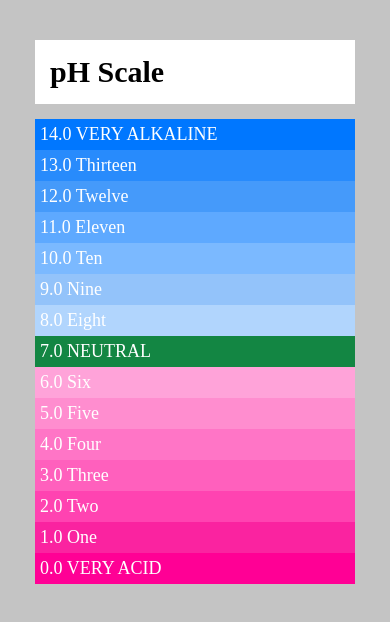
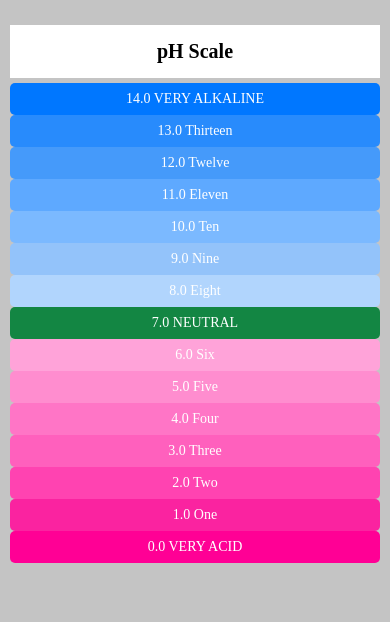
Before and after one commit to junaidkhatri56/ph-scale, a plain HTML site: page index.html in a window 390 px wide. Drawn offline with Linux system fonts and the light colour scheme.

Commit message:
responsive done

```diff
--- a/index.html
+++ b/index.html
@@ -4,7 +4,7 @@
     <meta charset="UTF-8">
     <meta name="viewport" content="width=device-width, initial-scale=1.0">
     <title>PH-Scale</title>
-    <link rel="stylesheet" href="style.css">
+    <link rel="stylesheet" href="./style.css">
 </head>
 <body>
     <div class="sec-1">
--- a/style.css
+++ b/style.css
@@ -1,68 +1,73 @@
-*{
+* {
     padding: 0;
     margin: 0;
     box-sizing: border-box;
 }
-html{
-    font-size: 62.5%;
+
+html {
+    font-size: 62.5%; /* 1rem = 10px for easier rem calculations */
 }
-body{
+
+body {
     background-color: #c4c4c4;
 }
-.sec-1 h1{
-      font-size: 30px;
-      padding: 15px;
-      background-color: white;
-      margin: 40px 35px 15px;
+
+.sec-1 h1 {
+    font-size: 2.5rem; /* Scalable font size */
+    padding: 1.5rem;
+    background-color: white;
+    margin: 4rem 2rem 1.5rem;
+    text-align: center;
 }
-.sec-2 p{
-    font-size: 18px;
+
+.sec-2 p {
+    font-size: 1.8rem; /* Scalable font size */
     color: white;
-    margin: 0 35px;
-    padding: 5px 5px;
+    margin: 0 2rem;
+    padding: 1rem;
+    text-align: center;
+    border-radius: 0.5rem;
 }
-.bg-1{
-    background-color: rgb(0, 119, 255);
+
+/* Color backgrounds for the pH scale items */
+.bg-1 { background-color: rgb(0, 119, 255); }
+.bg-2 { background-color: rgb(40, 139, 252); }
+.bg-3 { background-color: rgb(69, 154, 250); }
+.bg-4 { background-color: rgb(94, 169, 255); }
+.bg-5 { background-color: rgb(123, 185, 255); }
+.bg-6 { background-color: rgb(147, 195, 250); }
+.bg-7 { background-color: rgb(177, 213, 253); }
+.bg-8 { background-color: rgb(19, 134, 67); }
+.bg-9 { background-color: rgb(255, 163, 217); }
+.bg-10 { background-color: rgb(255, 141, 207); }
+.bg-11 { background-color: rgb(255, 117, 198); }
+.bg-12 { background-color: rgb(255, 96, 189); }
+.bg-13 { background-color: rgb(255, 67, 177); }
+.bg-14 { background-color: rgb(250, 35, 160); }
+.bg-15 { background-color: rgb(255, 0, 149); }
+
+/* Media Queries for Responsive Design */
+@media (max-width: 768px) {
+    .sec-1 h1 {
+        font-size: 2.2rem;
+        margin: 3rem 1.5rem 1rem;
+    }
+
+    .sec-2 p {
+        font-size: 1.6rem;
+        margin: 0 1.5rem;
+    }
 }
-.bg-2{
-    background-color: rgb(40, 139, 252);
+
+@media (max-width: 480px) {
+    .sec-1 h1 {
+        font-size: 2rem;
+        margin: 2.5rem 1rem 0.5rem;
+    }
+
+    .sec-2 p {
+        font-size: 1.4rem;
+        margin: 0 1rem;
+        padding: 0.8rem;
+    }
 }
-.bg-3{
-    background-color: rgb(69, 154, 250);
-}
-.bg-4{
-    background-color: rgb(94, 169, 255);
-}
-.bg-5{
-    background-color: rgb(123, 185, 255);
-}
-.bg-6{
-    background-color: rgb(147, 195, 250);
-}
-.bg-7{
-    background-color: rgb(177, 213, 253);
-}
-.bg-8{
-    background-color: rgb(19, 134, 67);
-}
-.bg-15{
-    background-color: rgb(255, 0, 149);
-}
-.bg-14{
-    background-color: rgb(250, 35, 160);
-}
-.bg-13{
-    background-color: rgb(255, 67, 177);
-}
-.bg-12{
-    background-color: rgb(255, 96, 189);
-}
-.bg-11{
-    background-color: rgb(255, 117, 198);
-}
-.bg-10{
-    background-color: rgb(255, 141, 207);
-}
-.bg-9{
-    background-color: rgb(255, 163, 217);
-}
```
